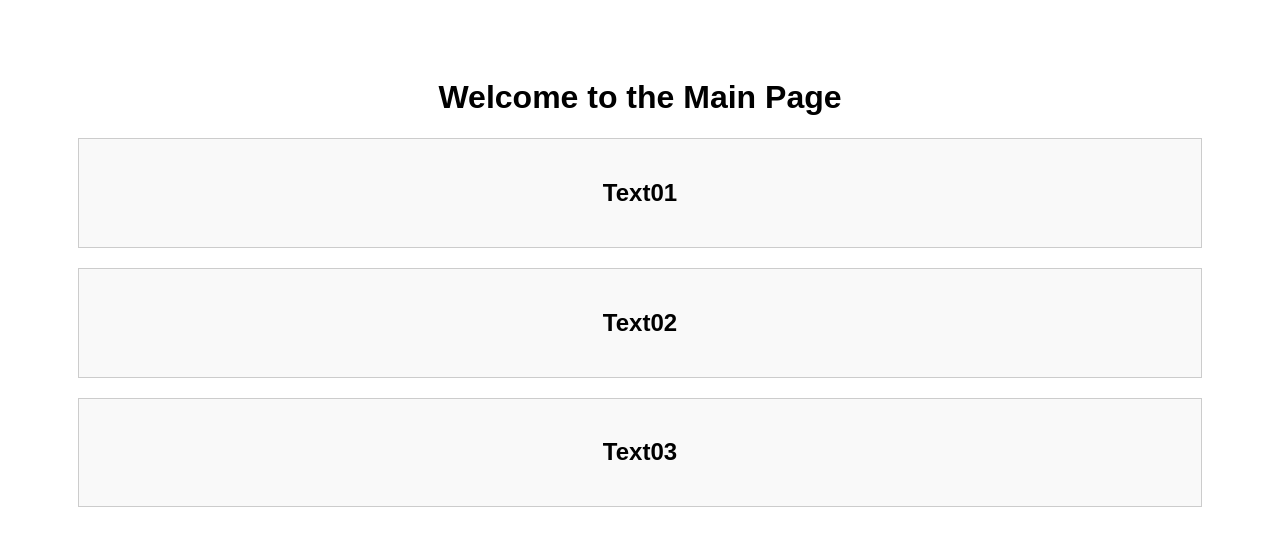
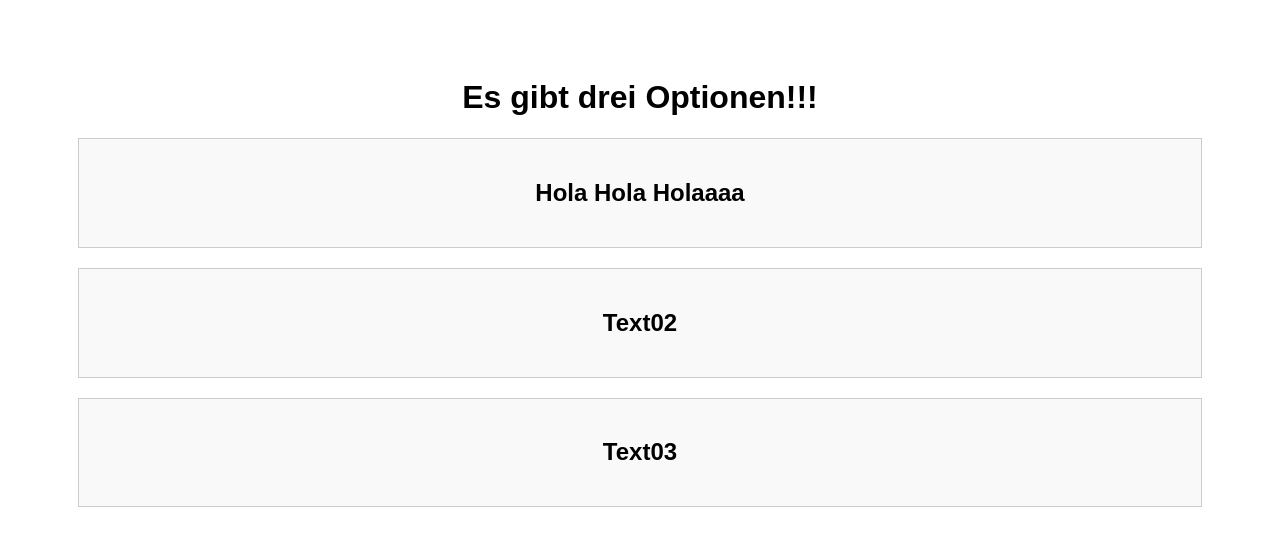
Before and after one commit to mbelloescribano/mbelloescribano.github.io, a plain HTML site: page index.html in a window 1280 px wide. Drawn offline with Linux system fonts and the light colour scheme.

Commit message:
Update index.html

```diff
--- a/index.html
+++ b/index.html
@@ -24,9 +24,9 @@
 </head>
 <body>
 
-    <h1>Welcome to the Main Page</h1>
+    <h1>Es gibt drei Optionen!!!</h1>
     <div class="row" onclick="window.location.href='subpage01.html'">
-        <h2>Text01</h2>
+        <h2>Hola Hola Holaaaa</h2>
     </div>
     <div class="row" onclick="window.location.href='subpage02.html'">
         <h2>Text02</h2>
```
